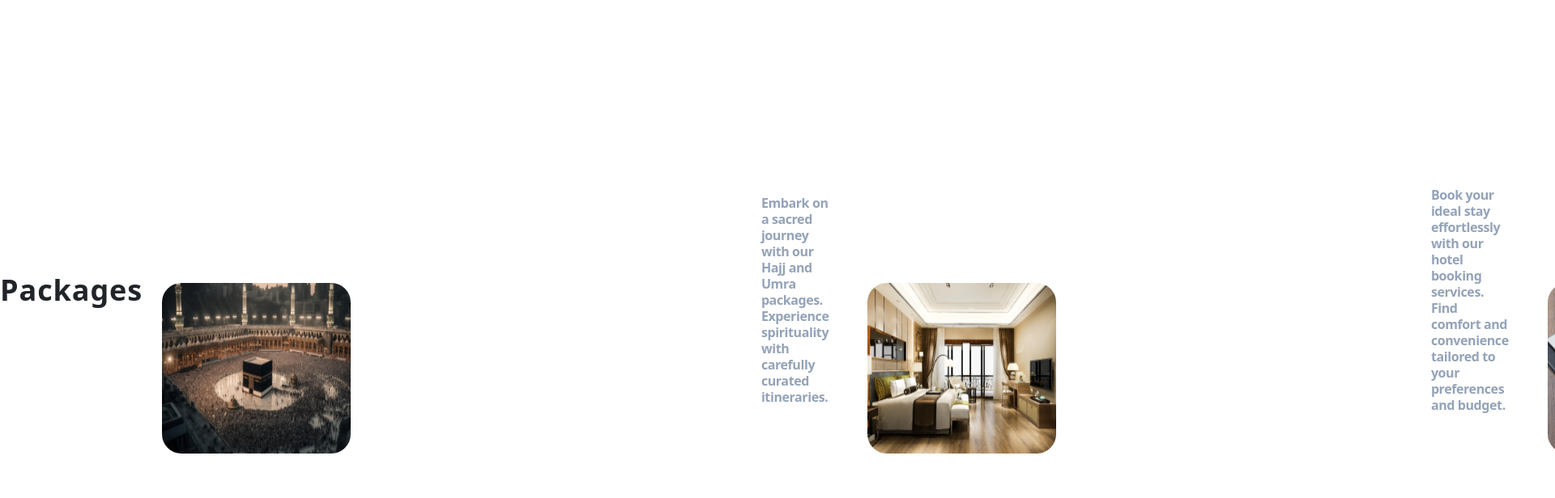
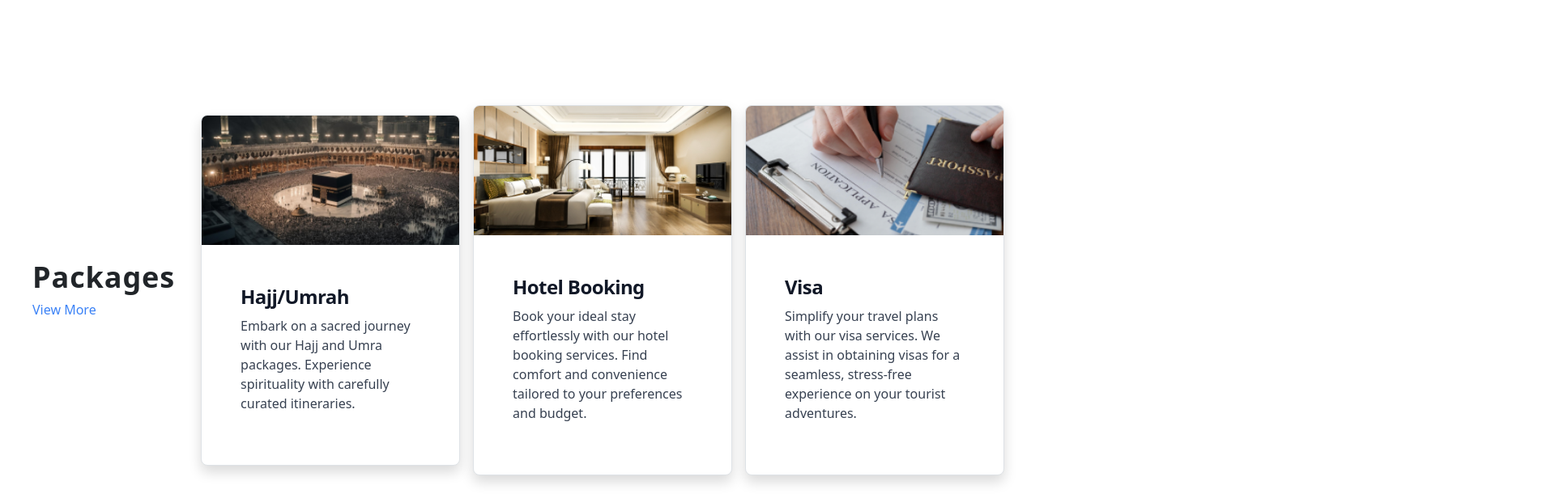
Before and after one commit to HafeefaPC/WorldAir, a React (Vite) app: page / in a window 1280 px wide. Shown: the part 2560-3176 px from the top of the page at 81% size, 1920 px wide, since content can reach past the window. Built offline with nearby package versions, Linux system fonts and the light colour scheme.

Commit message:
home page complete

```diff
--- a/src/App.jsx
+++ b/src/App.jsx
@@ -16,7 +16,7 @@ function App() {
         <Route path="/" element={<Home />} />
         <Route path="/about" element={<About />} />
         <Route path="/Service" element={<Services />} />
-        <Route path="/contactus" element={<Contact />} />
+        <Route path="/contact" element={<Contact />} />
         <Route path="/helpcenter" element={<Help />} />
         <Route path="/gallery" element={<Gallery />} />
       </Routes>
--- a/src/components/package/package.jsx
+++ b/src/components/package/package.jsx
@@ -1,26 +1,21 @@
 import React from "react";
 
-function Package({ name, img, para }) {
+function Package({ img, name, para }) {
   return (
-        <div className="flex justify-center items-center rounded-3xl bg-white h-60 mx-4 mb-4">
-            <div>
-          <img
-            src={img}
-            className="w-[233px] h-[211px] absolute mt-[3px] lg:mr-[27rem] sm:mr-[22rem] rounded-3xl"
-            alt={name}
-          />
-          </div>
-          <div className="flex ml-3 mt-5 lg:gap-0">
-            <p className="font-montserrat text-[24px] font-semibold leading-29 tracking-wider ml-[18rem] text-white mb-[1rem]">
+    <div className="max-w-xs max-h-100 bg-white border border-gray-200 rounded-lg shadow overflow-hidden">
+      <a href="#">
+        <img className="w-full h-40 object-cover" src={img} alt="" />
+      </a>
+      <div className="p-5">
+        <a href="#">
+          <h5 className="mb-2 text-2xl font-bold tracking-tight text-gray-900">
             {name}
-            </p>
-            <p className="font-sans text-base font-semibold leading-tight tracking-tight ml-[18rem] text-[#94a3b8]">
-              {para}
-            </p>
+          </h5>
+        </a>
+        <p className="mb-3 font-normal text-gray-700 overflow-hidden">{para}</p>
       </div>
     </div>
   );
 }
 
-
 export default Package;
--- /dev/null
+++ b/src/pages/Contact/contact.css
@@ -0,0 +1,67 @@
+body, html {
+    margin: 0;
+    padding: 0;
+    height: 100%;
+}
+
+.background-container {
+    background-image: url("C:/Users/91812/OneDrive/Desktop/WorldAir/Images/contact.jpg"); /* Replace with the actual path to your image */
+    background-size: cover;
+    background-position: center;
+    background-repeat: no-repeat;
+    height: 100vh;
+    margin: 0; /* Remove default margin */
+    display: flex;
+    flex-direction: column;
+    align-items: center;
+    justify-content: center;
+    color: #ffffff; /* Adjust text color to be visible on the background */
+    border-radius: 10px;
+}
+
+.transparent-rectangle {
+    /*background-color: rgba(0, 0, 0, 0.2); /* Adjust the last value (0.5) for transparency */
+    background: linear-gradient(180deg, rgba(0, 0, 0, 0.7), rgba(0, 0, 0, 0.2)); /* Linear gradient */
+    color: #ffffff; /* Text color for content inside the rectangle */
+    padding: 20px; /* Adjust padding as needed */
+    width: 30%; /* Adjust the width of the rectangle */
+    box-sizing: border-box; /* Include padding in the width */
+    border-radius: 10px;
+    margin-left:40%;
+    height: 60% ;
+    text-align: center;
+}
+
+h1 {
+    margin-top: 2%;
+    font-size: 30px;
+}
+
+.contact-info {
+    display: flex;
+    flex-direction: column;
+    gap: 10px; /* Add some space between contact items */
+    margin-left: 17%;
+    margin-top: 10%;
+    font-size: 20px;
+}
+
+.contact-item {
+    display: flex;
+    align-items: center;
+}
+
+.contact-item i {
+    margin-right: 20px;
+    margin-top: 8px;
+    font-size: 20px;
+    text-align: left;
+}
+
+@media (max-width: 600px) {
+    .transparent-rectangle {
+        width: 70%; /* Use 100% width on smaller screens */
+        margin: auto;
+        margin-top:50%;
+    }
+}
--- a/src/pages/Contact/contact.jsx
+++ b/src/pages/Contact/contact.jsx
@@ -1,9 +1,36 @@
-import React from 'react'
+import React from 'react';
+import './Contact.css';
 
-export default function contact() {
-  return (
-    <div>
+const Contact = () => (
+  <div className="background-container">
+    {/* Your content goes here */}
+    <div className="transparent-rectangle">
+      {/* Your content goes here */}
+      <img src="C:/Users/91812/OneDrive/Desktop/WorldAir/Images/contact.jpg" alt="Contact Background" />
+      <h1>We're here for you</h1>
+      <div className="contact-info">
+        <div className="contact-item">
+          <i className="fas fa-envelope"></i>
+          <span></span>
+          <span>example@example.com</span>
+        </div>
+        <div className="contact-item">
+          <i className="fas fa-phone"></i>
+          <span></span>
+          <span>+91 99466 8466</span>
+        </div>
+        <div className="contact-item">
+          <i className="fas fa-map-marker-alt"></i>
+          <span></span>
+          <span>
+            Arafa Complex<br />
+            Near Bus Stand<br />
+            Kunnamkulam
+          </span>
+        </div>
+      </div>
+    </div>
+  </div>
+);
 
-    </div>
-  )
-}
+export default Contact;
--- a/src/pages/Home/home.jsx
+++ b/src/pages/Home/home.jsx
@@ -108,8 +108,16 @@ const Home = () => {
           </div>
         </div>
       </div>
-      <div className="bg-white  h-screen flex   items-center ">
-        <h1 className="text-4xl font-bold tracking-wide">Packages</h1>
+      <div className="bg-white h-screen flex items-center overflow-x-auto p-4 space-x-4">
+        <div className="flex flex-col p-3 gap-2">
+          <h1 className="text-4xl font-bold tracking-wide flex-grow">
+            Packages
+          </h1>
+
+          <a href="#" className="text-blue-500 hover:underline">
+            View More
+          </a>
+        </div>
         <Package
           name="Hajj/Umrah"
           para="Embark on a sacred journey with our Hajj and Umra packages. Experience spirituality with carefully curated itineraries."
@@ -122,14 +130,13 @@ const Home = () => {
         />
         <Package
           name="Visa"
-          para="Simplify your travel plans with our visa services. We assist in securing the necessary visas, ensuring a smooth and hassle-free experience for your tourist adventures."
+          para="Simplify your travel plans with our visa services. We assist in obtaining visas for a seamless, stress-free experience on your tourist adventures."
           img={visa}
         />
       </div>
       <Footer />
     </div>
   );
-  x;
 };
 
 export default Home;
```
Lines whose indentation alone changed are shown as unchanged.
